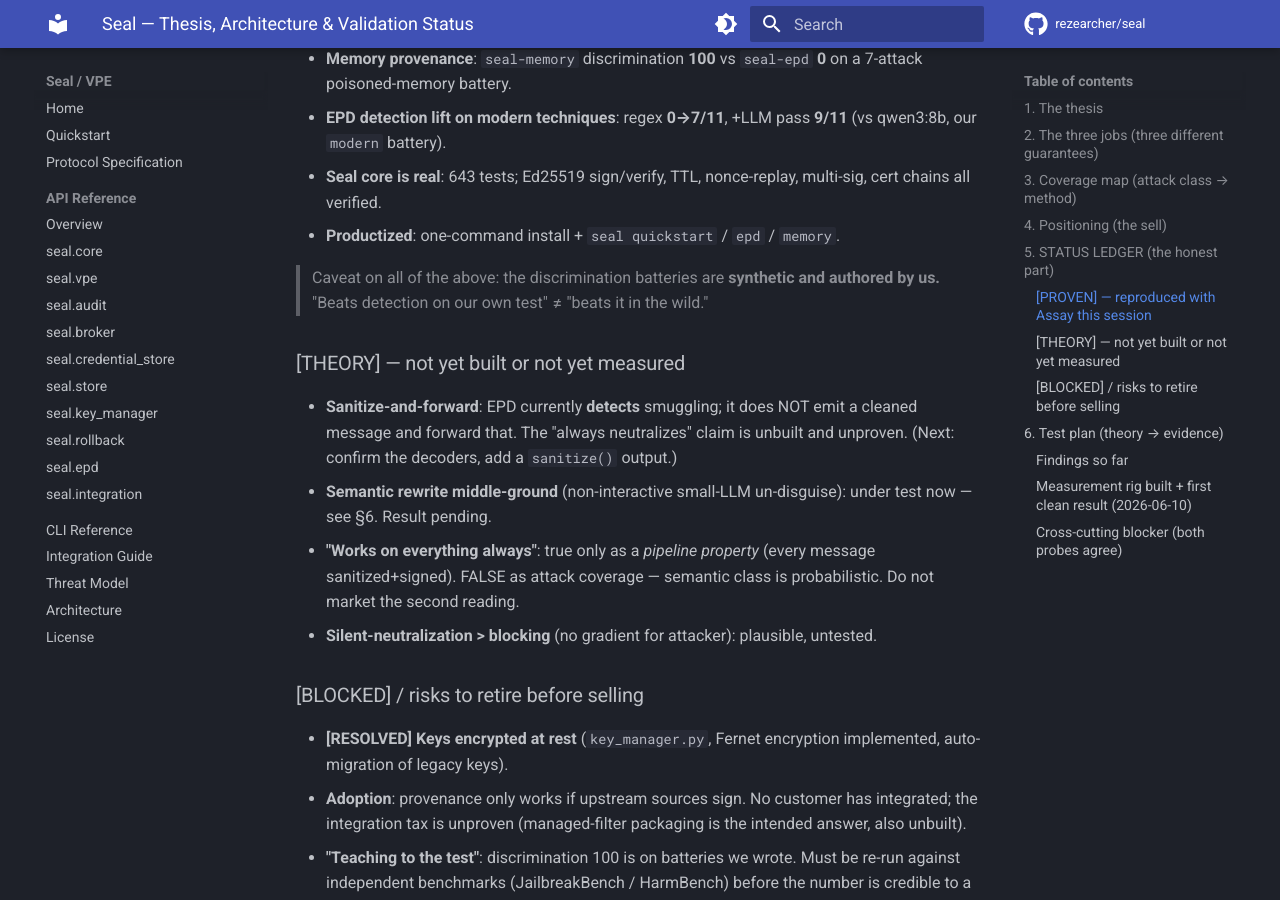
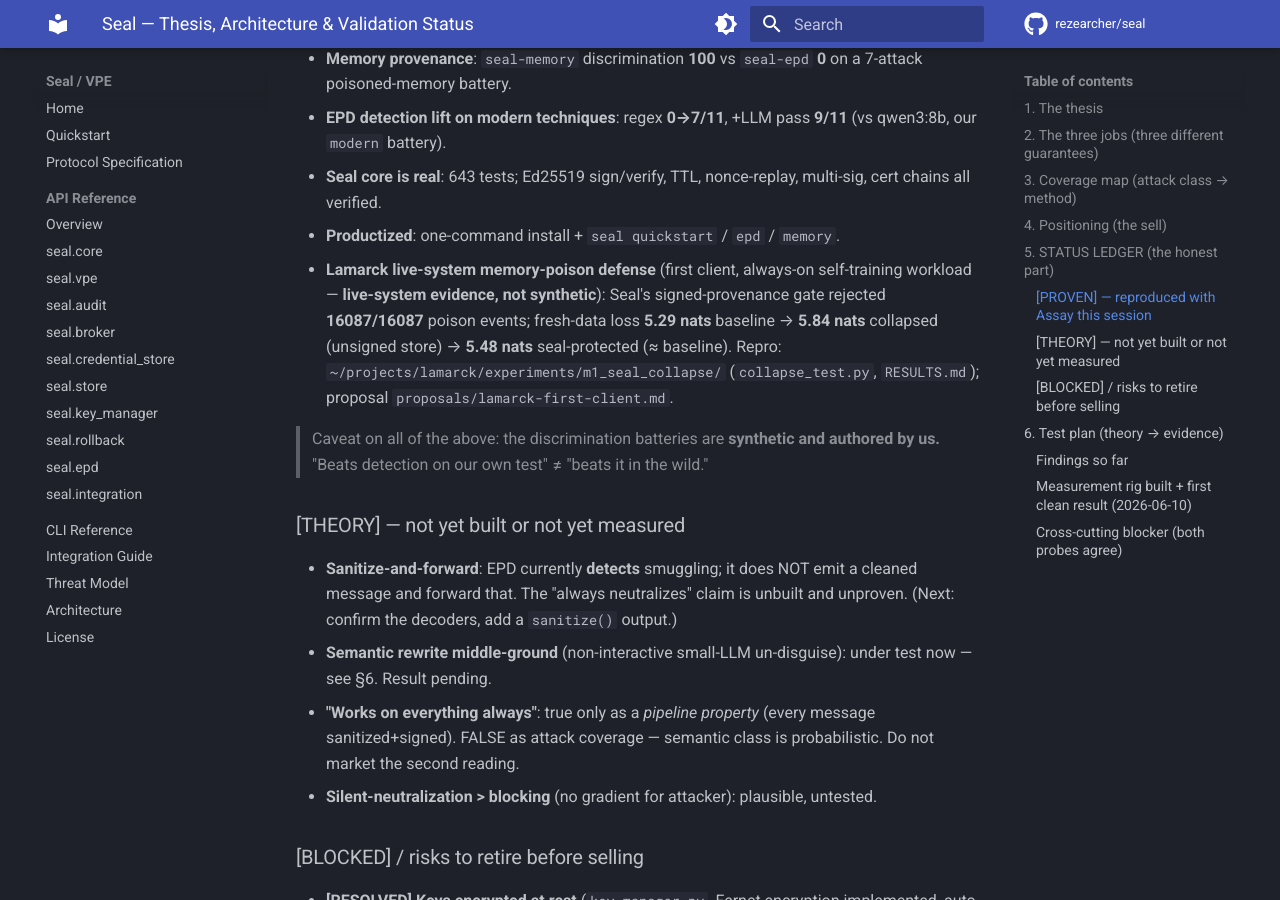
Before and after one commit to rezearcher/seal, an MkDocs documentation site: the page built from docs/THESIS_AND_VALIDATION.md, in a window 1280 px wide and 900 px high, scrolled down 2331 px. Built offline with MkDocs 1.6.1 and Material for MkDocs 9.7.7, drawn with Linux system fonts in a browser that asks for light colours; comment, search, counter and statistics services are not loaded.

Commit message:
docs: ledger — Lamarck memory-poison defense [PROVEN] (live-system evidence, t_ccb218fc)

```diff
--- a/docs/THESIS_AND_VALIDATION.md
+++ b/docs/THESIS_AND_VALIDATION.md
@@ -83,6 +83,13 @@ war — we must not *lose* it while we win the deterministic classes.**
 - **Seal core is real**: 643 tests; Ed25519 sign/verify, TTL, nonce-replay,
   multi-sig, cert chains all verified.
 - **Productized**: one-command install + `seal quickstart` / `epd` / `memory`.
+- **Lamarck live-system memory-poison defense** (first client, always-on
+  self-training workload — **live-system evidence, not synthetic**): Seal's
+  signed-provenance gate rejected **16087/16087** poison events; fresh-data
+  loss **5.29 nats** baseline → **5.84 nats** collapsed (unsigned store) →
+  **5.48 nats** seal-protected (≈ baseline). Repro:
+  `~/projects/lamarck/experiments/m1_seal_collapse/` (`collapse_test.py`,
+  `RESULTS.md`); proposal `proposals/lamarck-first-client.md`.
 
 > Caveat on all of the above: the discrimination batteries are **synthetic and
 > authored by us.** "Beats detection on our own test" ≠ "beats it in the wild."
```
